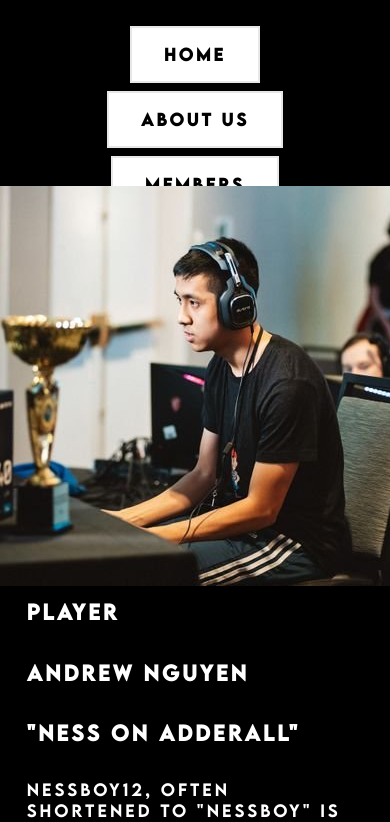
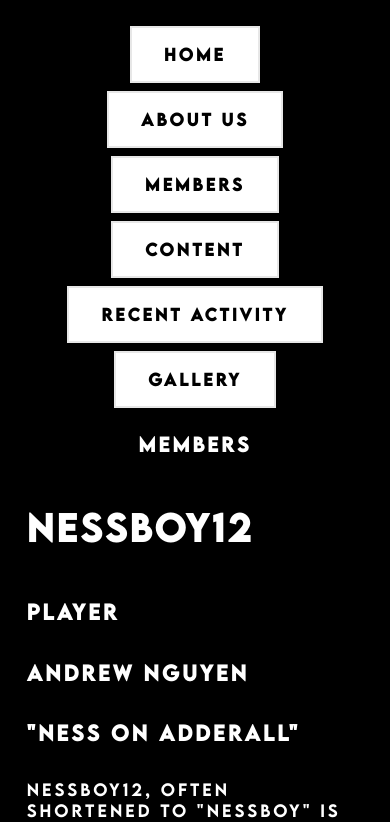
Before and after one commit to pkflash/saltesports, a Django app: page /salt/members/nessboy12 in a window 390 px wide; the page is wider, and only the part inside the window is pictured. Shown: the part 314-1136 px from the top of that part. Run offline with Django 5.2, Linux system fonts and the light colour scheme.

Commit message:
mobile friendly for now

```diff
--- a/salt/static/salt/styles.css
+++ b/salt/static/salt/styles.css
@@ -163,12 +163,21 @@ a:active {
     opacity: 1.0;
 }
 
-#margin-image {
+@media (min-width: 900px) {
+    #margin-image {
     display: flex;
     position: relative;
+    }
 }
 
+
+
 @media (max-width: 900px) {
+
+    #margin-image {
+        opacity: 0
+        }
+
     h4, h5, h6, p, ul {
         margin-left: 5%;
         margin-right: 5%;
--- a/salt/templates/salt/members/nessboy12.html
+++ b/salt/templates/salt/members/nessboy12.html
@@ -15,7 +15,7 @@
                 he is primarily known for his flashy combo game and use of ness' advanced techniques, but he's also a long-time member of NorCal's power rankings and has
                 accumulated multiple wins on lumiranked players such as Raflow, Flow, Ikan, and Lui$. <br/> <br/>
 
-                nessboy is also one of the two managers for this site, alongside <a href="{% url 'salt_app:lonelymatt' %}">lonelymatt</a></p>.
+                nessboy is also one of the two managers for this site, alongside <a href="{% url 'salt_app:lonelymatt' %}">lonelymatt.</a></p>
             <h5>hobbies</h5>
             <p>
                 <ul>
```
